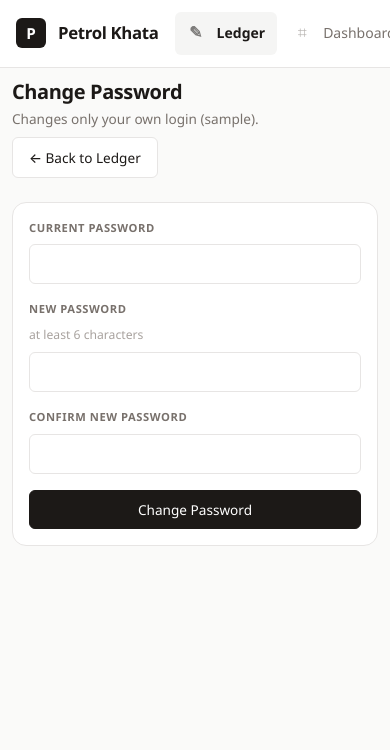
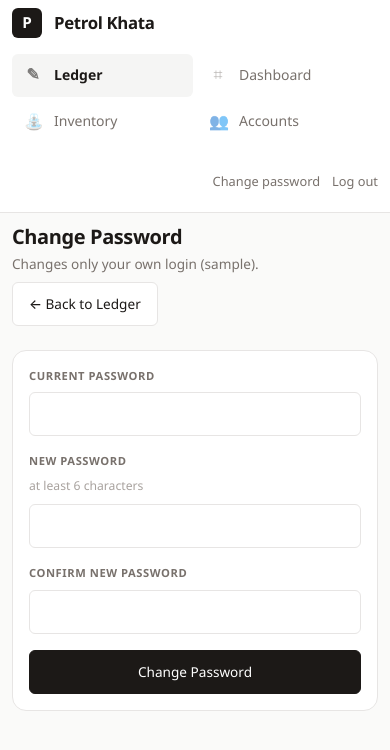
Before and after one commit to Taayyaab94/petrolkhata, a Flask app: page /change-password in a window 390 px wide. Shown: the top 750 px of the page. Run offline with Flask 3, Linux system fonts and the light colour scheme; the visitor is signed in with stand-in values (Sample User, id 1); parts of the project's set-up code (start-up, migrations or seed data) failed here and were passed over; some libraries are stand-ins or nearby versions.

Commit message:
Make the app usable on a phone, leaving the desktop layout untouched
Everything here lives inside max-width media queries, so the desktop
rendering is byte-for-byte unchanged - verified by fingerprinting the
geometry and key computed styles of all 6,829 elements across all eight
pages at 1280px against the previous stylesheet: zero differences.

Four real problems on a phone:

1. Every form field was 14.72px. iOS Safari zooms the page in whenever a
   focused field's text is under 16px and never zooms back out, so on a
   page this dense you pinch back after every single entry - brutal for
   the one job this app exists to do, typing meter readings at the
   forecourt. Fields are 16px on phones now. Buttons are deliberately
   left alone: they take no text input, so they never trigger the zoom.

2. The Daily Report scrolled sideways. A bare 1fr grid track has an
   "auto" (min-content) minimum, so a wide table inside a panel inflated
   the track past the container and dragged the whole page with it. Using
   minmax(0, 1fr) lets the track shrink and hands the overflow back to
   .table-wrap, which already knows how to scroll it. No page on any
   width from 320px to 1280px scrolls horizontally now.

3. The nav was a single 965px strip on a 375px screen with no hint that
   it scrolled, so Settings and Trends were effectively unreachable. It
   now wraps into two even columns. The bit that actually does the work
   is flex-basis:100% - the existing 860px rules set flex:0 0 auto, which
   sized the nav to its own content and so never gave its children any
   reason to wrap. The bar is position:static here, so it scrolls away
   with the page and only costs height at the very top.

4. Tap targets were 20-38px. Fields, buttons and the inline edit/delete
   links are a minimum of 44px on phones.

Not fixed, and pre-existing rather than introduced here: the Daily
Report still overflows by 82px at 980px wide and 38px at 1024px (same
.two-col min-content trap, but in the two-column layout that only
applies above 900px). Confirmed identical on the previous stylesheet.
Fixing it means touching a desktop rule, which was explicitly out of
scope for this change.

Co-Authored-By: Claude Opus 5 <noreply@anthropic.com>

```diff
--- a/static/style.css
+++ b/static/style.css
@@ -605,7 +605,9 @@ button { cursor: pointer; font-weight: 600; border: none; }
 }
 
 @media (max-width: 980px) {
-  .ledger-grid { grid-template-columns: 1fr; }
+  /* minmax(0, ...) not 1fr - see the note on .two-col below for why a
+     bare 1fr lets wide content push the whole page sideways. */
+  .ledger-grid { grid-template-columns: minmax(0, 1fr); }
 }
 
 .ledger-col {
@@ -1145,7 +1147,13 @@ button { cursor: pointer; font-weight: 600; border: none; }
   grid-template-columns: 1fr 1fr;
   gap: var(--s5);
 }
-@media (max-width: 900px) { .two-col { grid-template-columns: 1fr; } }
+/* minmax(0, ...) rather than a bare 1fr: a plain 1fr track has an "auto"
+   minimum, i.e. min-content, so a wide table inside a panel inflates the
+   track past the container and scrolls the whole PAGE sideways instead of
+   just the table (the Daily Report's Non-Fuel Sales / Product Purchases
+   panels did exactly this). Letting the track shrink below min-content
+   hands the overflow back to .table-wrap, which is built to scroll it. */
+@media (max-width: 900px) { .two-col { grid-template-columns: minmax(0, 1fr); } }
 
 /* ---------------------------------------------- statements & printing --- */
 /* Statements are meant to be handed to a credit customer, so the sheet
@@ -1243,6 +1251,71 @@ textarea:focus { outline: none; border-color: var(--accent); box-shadow: 0 0 0 3
   .feed-item .feed-tag { display: none; }
 }
 
+/* ---------- phones ---------- */
+/* Everything below is phone-only and lives entirely inside this media
+   query - the desktop layout above is deliberately left untouched. The
+   app is used one-handed at the forecourt to type meter readings, so
+   this is about making entry survivable on a small touch screen, not
+   about restyling anything. */
+
+@media (max-width: 640px) {
+  /* 1. iOS Safari zooms the whole page in whenever a focused field's text
+     is under 16px, and never zooms back out - on a form this dense that
+     leaves the user pinching back after every single entry. 16px is the
+     threshold that suppresses it; it is NOT a visual preference. Buttons
+     are left alone: they never receive text input, so they never trigger
+     the zoom, and resizing them would shift the layout for no reason. */
+  input, select, textarea { font-size: 16px; }
+
+  /* 2. Touch targets. 44px is the standard minimum for a reliable finger
+     tap; the base 9px padding lands most controls around 30-38px. Applied
+     as a minimum only, so nothing that is already larger changes. */
+  input, select, textarea, .btn, button[type="submit"] { min-height: 44px; }
+  .btn-sm { min-height: 44px; }
+  .sidebar-user a,
+  .export-menu a,
+  .feed-item .delete-link,
+  .edit-toggle {
+    display: inline-flex;
+    align-items: center;
+    min-height: 44px;
+  }
+
+  /* 3. The nav is 8 items wide - as a single non-wrapping strip that is
+     ~965px of horizontal scrolling on a 375px screen, with no visual hint
+     that it scrolls, so the later pages are effectively unreachable. Let
+     it wrap onto as many rows as it needs instead.
+     flex-basis:100% is the part that actually does the work: the 860px
+     block above sets flex:0 0 auto, which sizes the nav to its own
+     content (965px) and therefore never gives its children a reason to
+     wrap. Pinning it to the sidebar's width is what makes flex-wrap bite. */
+  .sidebar { flex-wrap: wrap; padding: var(--s2) var(--s3); }
+  .sidebar-nav {
+    flex: 1 1 100%;
+    /* Two even columns rather than ragged wrapping - the labels vary from
+       "Trends" to "Monthly Report", so left-packed flex items leave a
+       jagged right edge. Two columns is what actually fits at 44px-tall
+       tap targets; the whole bar is position:static here, so it scrolls
+       away with the page and only costs height at the very top. */
+    display: grid;
+    grid-template-columns: 1fr 1fr;
+    gap: var(--s1);
+  }
+  .sidebar-brand { flex: 1 1 auto; }
+  .sidebar-user { margin-left: auto; }
+
+  /* 4. Nothing may push the page sideways. Grid and flex children default
+     to min-width:auto (min-content), which lets a wide table or a long
+     unbroken string inflate its parent past the viewport - the same trap
+     the .two-col fix above addresses, applied to the remaining containers. */
+  .panel, .ledger-col, .ledger-section, .form-grid > *, .feed-desc { min-width: 0; }
+  .feed-desc strong, .feed-desc span { overflow-wrap: anywhere; }
+
+  /* 5. Wide tables stay readable by scrolling themselves rather than the
+     page, with momentum scrolling on iOS. */
+  .table-wrap { -webkit-overflow-scrolling: touch; }
+}
+
 @media print {
   .sidebar, .no-print, .flash-list, .btn, .export-menu { display: none !important; }
   .app-shell { display: block; }
```
